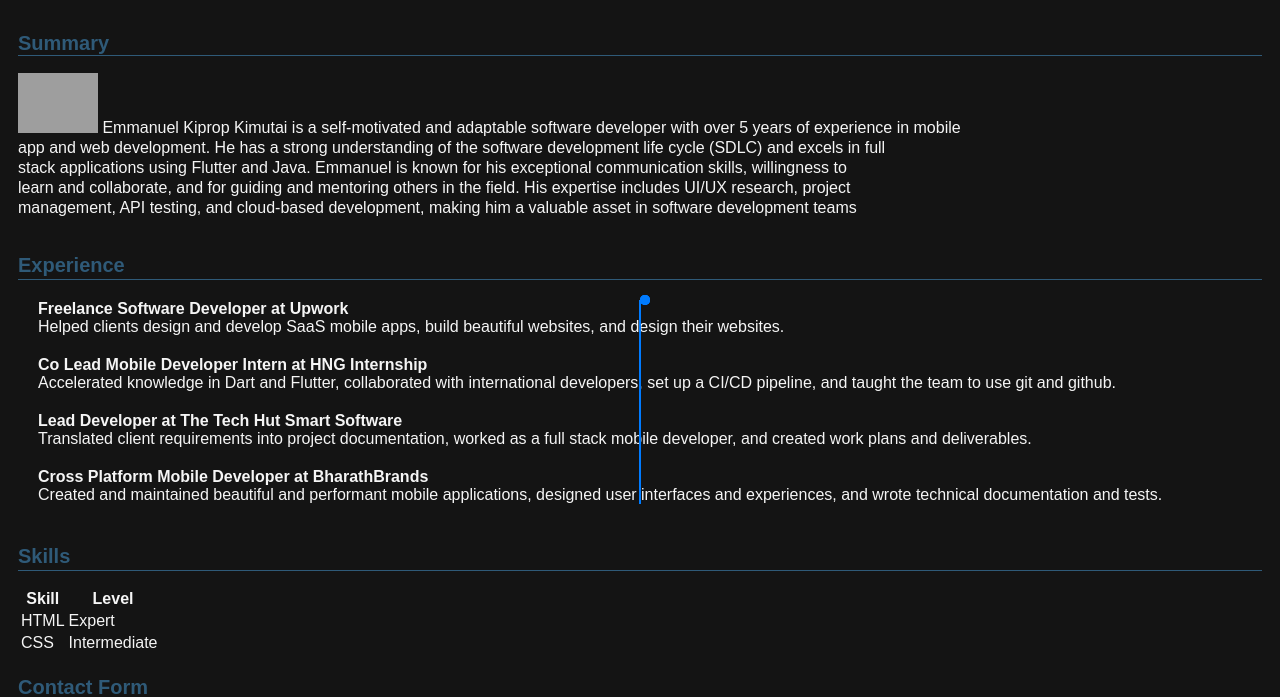
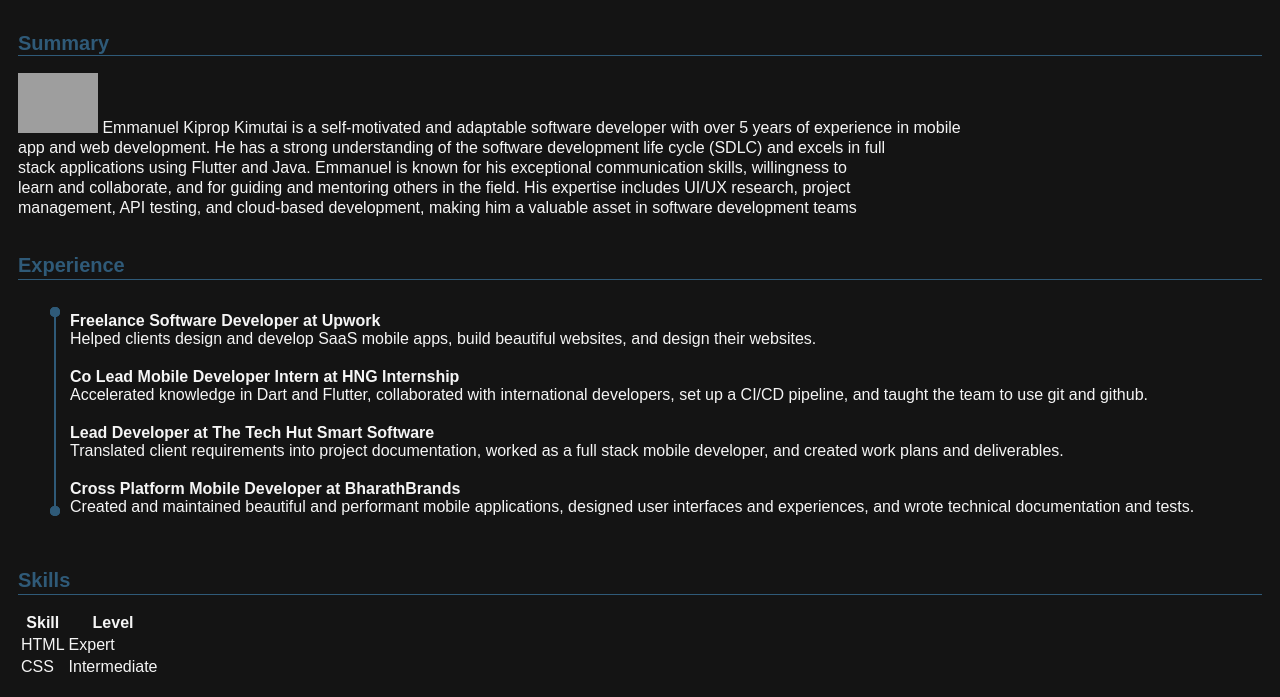
Before and after one commit to STARKthegreat/STARKthegreat.github.io, a plain HTML site: page index.html in a window 1280 px wide. Shown: the part 94-791 px from the top of the page. Drawn offline with Linux system fonts and the light colour scheme; grey boxes are pictures that could not be loaded.

Commit message:
fix:list display

```diff
--- a/style.css
+++ b/style.css
@@ -185,6 +185,8 @@ ul {
 
  ul.experience {
      list-style-type: none;
+     list-style-position: absolute;
+     margin: 32px;
      padding: 0;
      position: relative;
  }
@@ -195,8 +197,8 @@ ul {
      top: 0;
      bottom: 0;
      width: 2px;
-     background: #007bff;
-     left: 50%;
+     background: #2F5A78;
+     left: 5px;
      margin-left: -1.5px;
  }
 
@@ -210,9 +212,21 @@ ul {
      width: 10px;
      height: 10px;
      border-radius: 50%;
-     background: #007bff;
+     background: #2F5A78;
      position: absolute;
-     left: 50%;
+     left: 0;
      top: 0;
      margin-top: -5px;
  }
+
+ ul.experience>li::after {
+     content: ' ';
+     width: 10px;
+     height: 10px;
+     border-radius: 50%;
+     background: #2F5A78;
+     position: absolute;
+     left: 0;
+     bottom: 0;
+     margin-top: -5px;
+ }
```
Also changed, not shown: index.html (+1 -1 lines).
